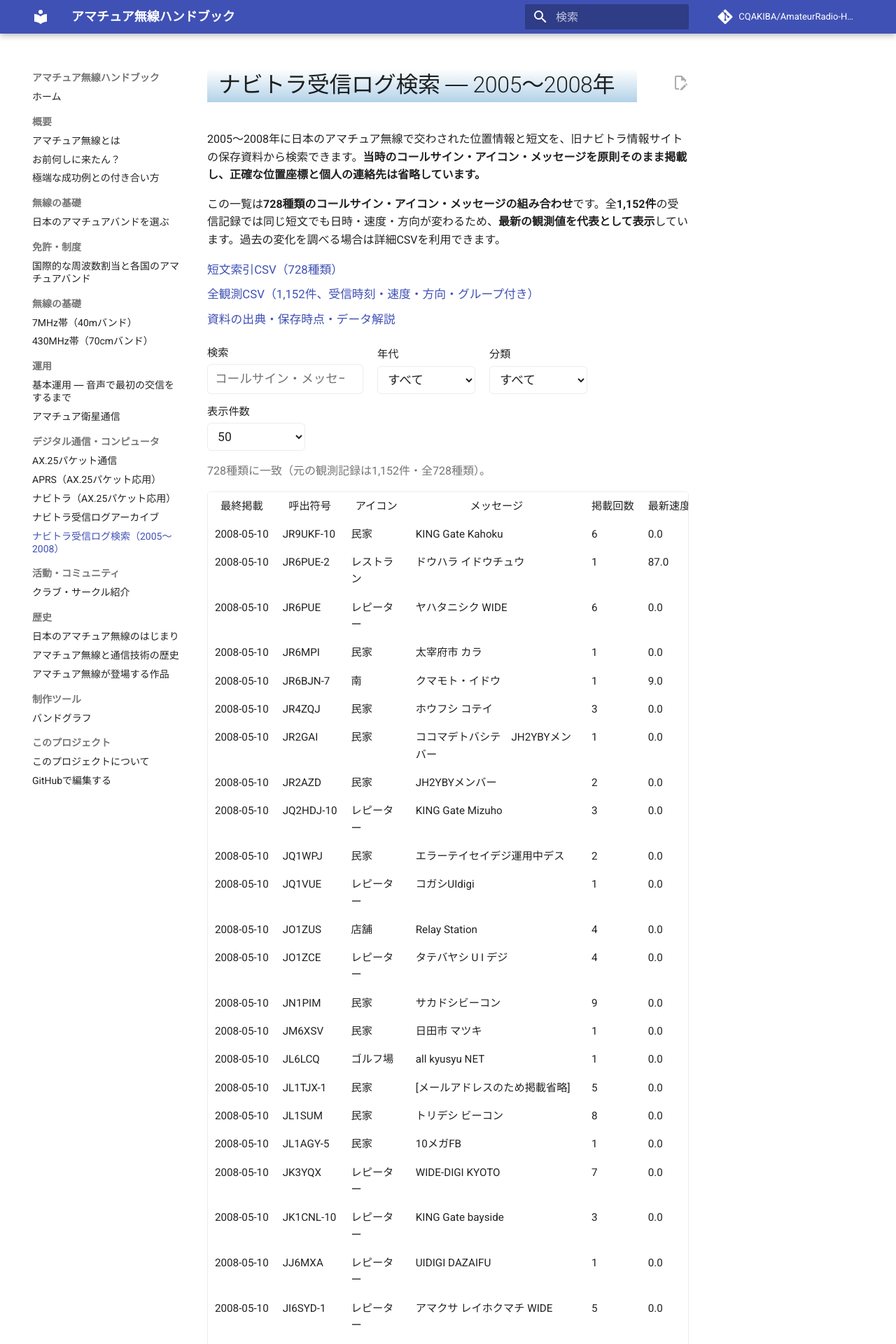
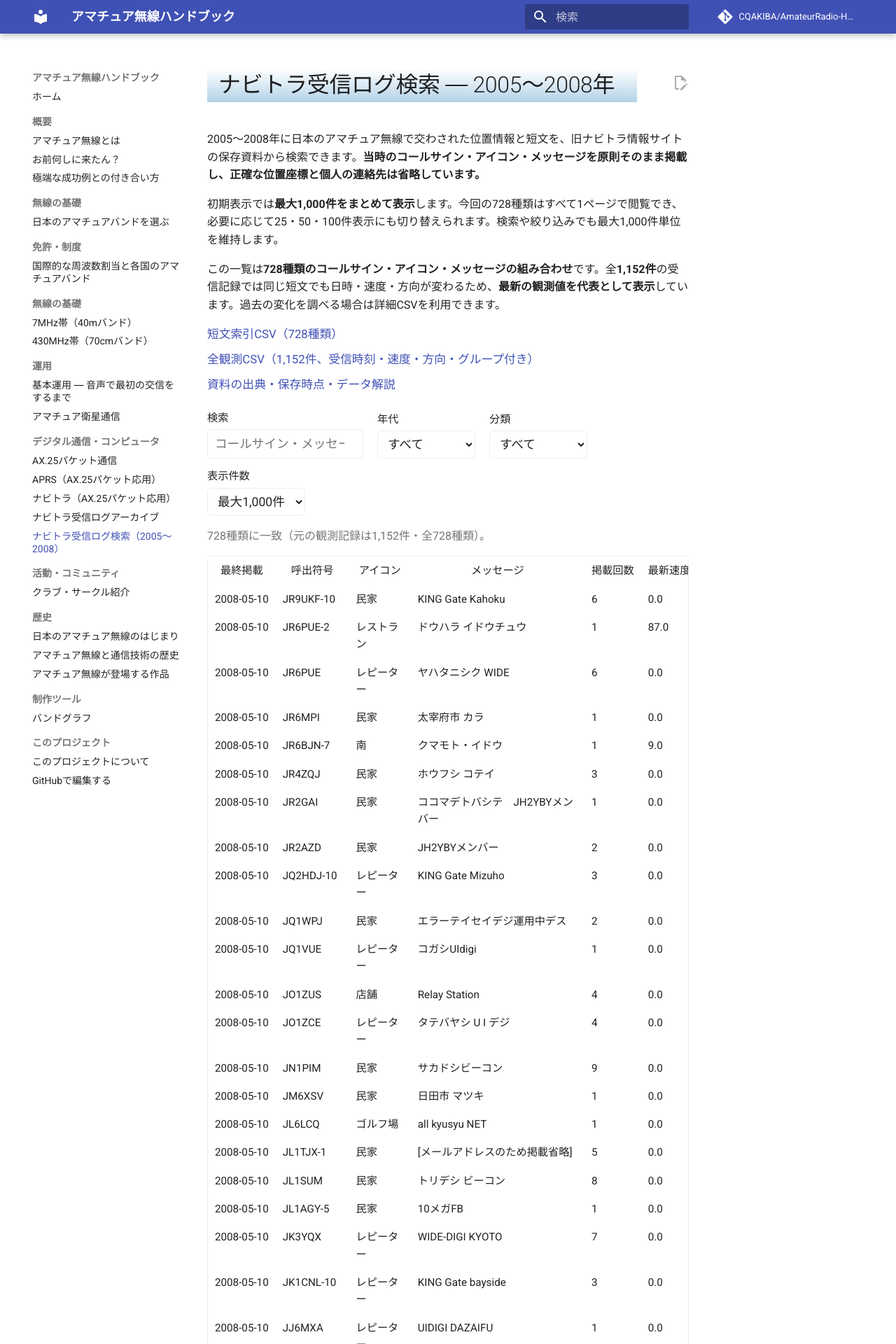
Before and after one commit to CQAKIBA/AmateurRadio-Handbook, an MkDocs documentation site: the page built from docs/07_デジタル通信・コンピュータ/ナビトラ受信ログ一覧.md, in a window 1280 px wide. Shown: the top 1920 px of the page at 70% size. Built offline with MkDocs 1.6.1 and Material for MkDocs 9.7.7, drawn with Linux system fonts in a browser that asks for light colours; comment, search, counter and statistics services are not loaded; some of the changed text lies outside the part shown.

Commit message:
docs: ナビトラ短文一覧を最大1000件の初期表示に変更

```diff
--- a/docs/07_デジタル通信・コンピュータ/ナビトラ受信ログ一覧.md
+++ b/docs/07_デジタル通信・コンピュータ/ナビトラ受信ログ一覧.md
@@ -1,6 +1,8 @@
 # ナビトラ受信ログ検索 ― 2005～2008年
 
 2005～2008年に日本のアマチュア無線で交わされた位置情報と短文を、旧ナビトラ情報サイトの保存資料から検索できます。**当時のコールサイン・アイコン・メッセージを原則そのまま掲載し、正確な位置座標と個人の連絡先は省略しています。**
+
+初期表示では**最大1,000件をまとめて表示**します。今回の728種類はすべて1ページで閲覧でき、必要に応じて25・50・100件表示にも切り替えられます。検索や絞り込みでも最大1,000件単位を維持します。
 
 この一覧は**728種類のコールサイン・アイコン・メッセージの組み合わせ**です。全**1,152件**の受信記録では同じ短文でも日時・速度・方向が変わるため、**最新の観測値を代表として表示**しています。過去の変化を調べる場合は詳細CSVを利用できます。
 
@@ -15,7 +17,7 @@
     <label>検索 <input id="navitra-query" type="search" placeholder="コールサイン・メッセージ・機材名" autocomplete="off"></label>
     <label>年代 <select id="navitra-year"><option value="">すべて</option><option value="2005">2005年</option><option value="2006">2006年</option><option value="2007">2007年</option><option value="2008">2008年</option></select></label>
     <label>分類 <select id="navitra-category"><option value="">すべて</option><option value="移動局">移動局</option><option value="レピーター">レピーター</option><option value="民家">民家</option><option value="その他">その他</option></select></label>
-    <label>表示件数 <select id="navitra-page-size"><option value="25">25</option><option value="50" selected>50</option><option value="100">100</option></select></label>
+    <label>表示件数 <select id="navitra-page-size"><option value="25">25</option><option value="50">50</option><option value="100">100</option><option value="1000" selected>最大1,000件</option></select></label>
   </div>
   <p id="navitra-status" class="navitra-status" role="status" aria-live="polite">728種類を表示中。検索・絞り込みにはJavaScriptを使用します。</p>
   <div class="navitra-table-scroll">
```
